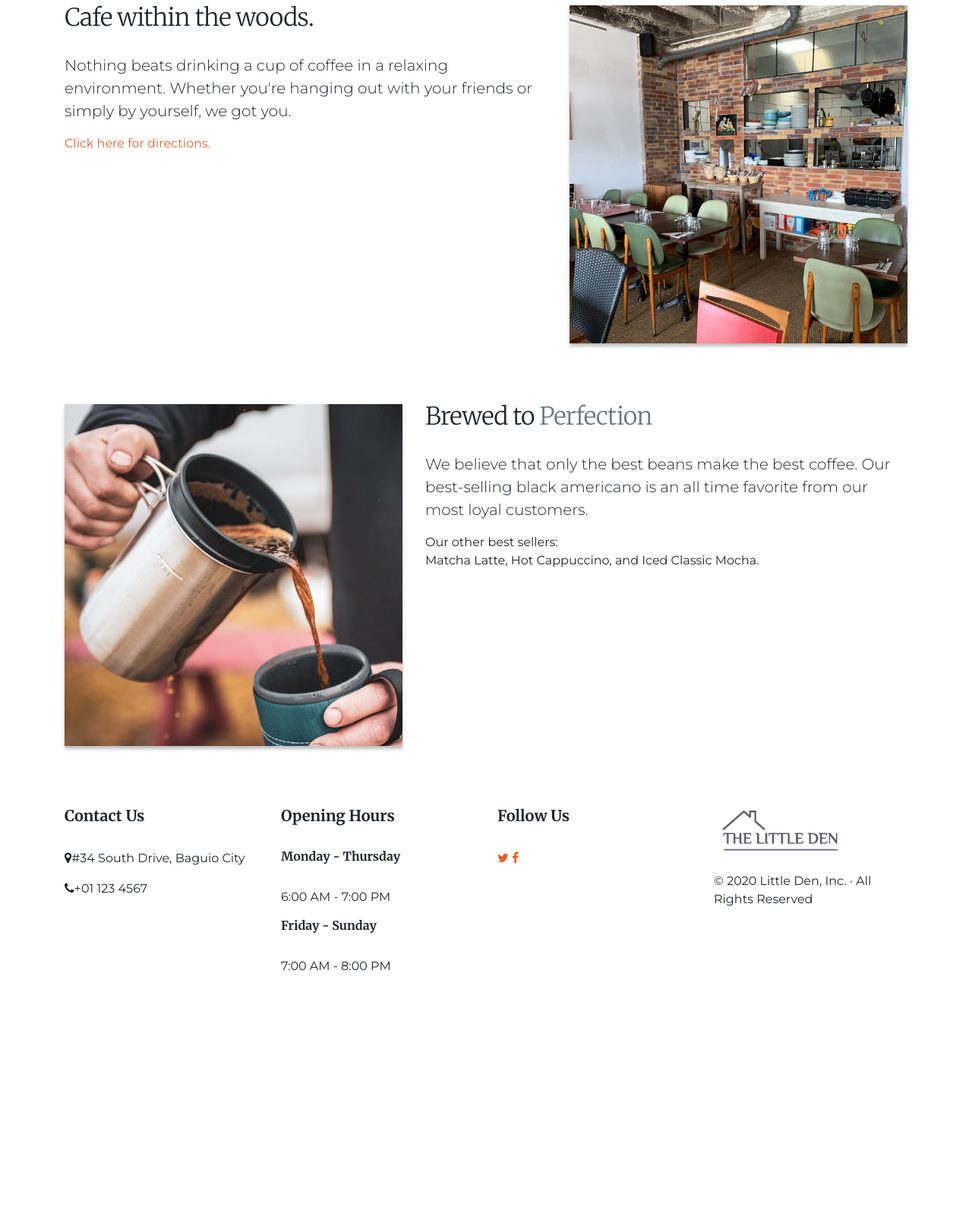
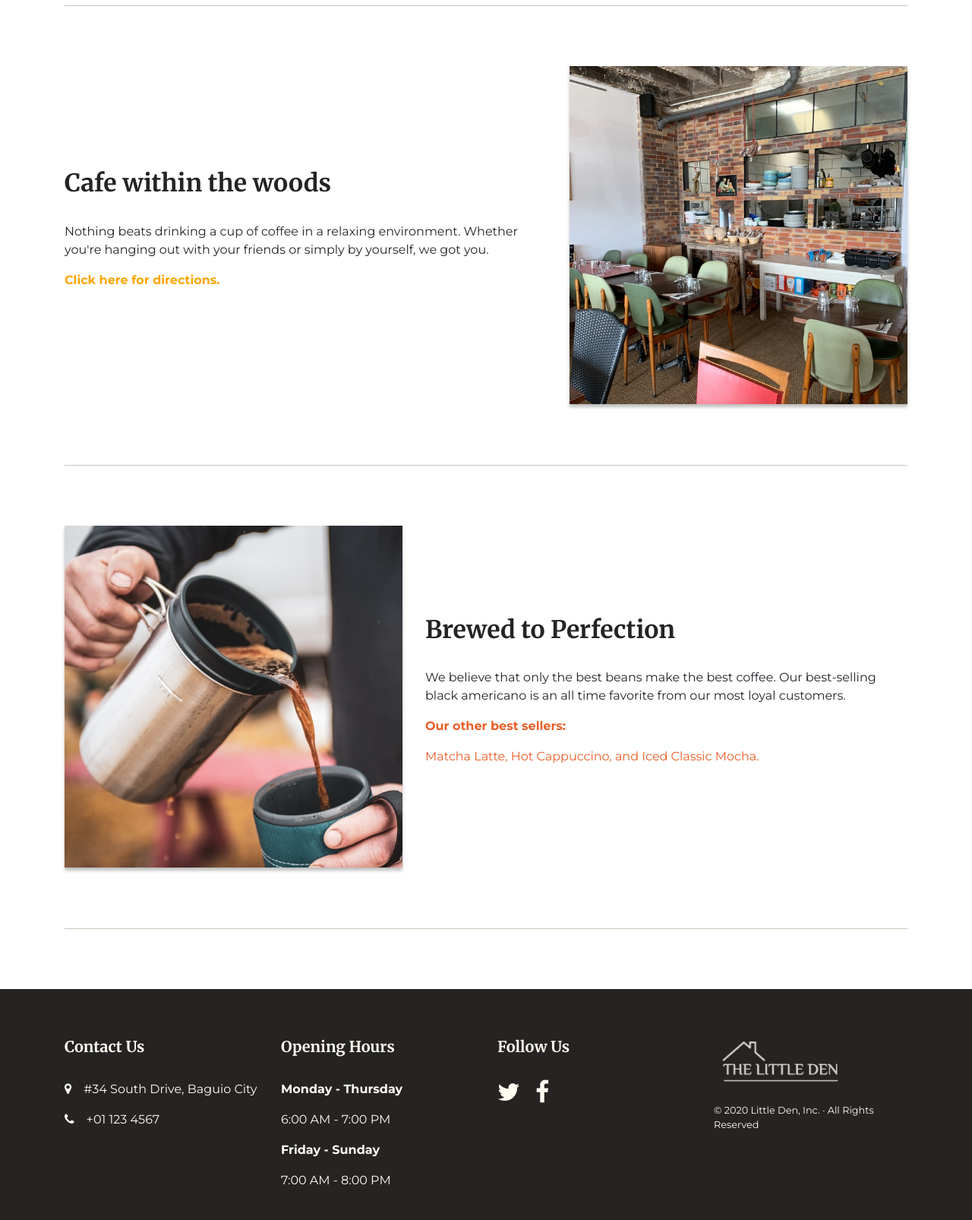
Before and after one commit to AzrielleP/SusheeResto, a website built with webpack: page src/index.html in a window 1280 px wide. Shown: the part 873-2479 px from the top of the page at 76% size. Before the commit the page ends 2173 px from the top, so only its background shows below. Built offline with nearby package versions, Linux system fonts and the light colour scheme; files whose address does not match are found by name.

Commit message:
Updated the styling of the whole home page except the navbar

```diff
--- a/src/index.html
+++ b/src/index.html
@@ -94,7 +94,7 @@
             />
             <div class="container">
               <div class="carousel-caption text-left">
-                <h1>Only The Best Beans</h1>
+                <h1 class = "light-text">Only The Best Beans</h1>
                 <p class = "text-uppercase">
                   Hand-picked beans fresh from our farm
                 </p>
@@ -114,7 +114,7 @@
             />
             <div class="container">
               <div class="carousel-caption">
-                <h1>Welcome to <br>The Little Den</h1>
+                <h1 class = "light-text">Welcome to <br>The Little Den</h1>
                 <p class = "text-uppercase">
                   Take a sip of the best Black Americano coffee
                 </p>
@@ -134,7 +134,7 @@
             />
             <div class="container">
               <div class="carousel-caption text-right">
-                <h1>A New Way To Reach Us</h1>
+                <h1 class = "light-text">A New Way To Reach Us</h1>
                 <p class = "text-uppercase">
                   You can now reach us via our website
                 </p>
@@ -178,17 +178,16 @@
 
         <div class="row featurette">
 
-          <div class="col-md-7">
-            <h2 class="featurette-heading">
-              Cafe within
-              <span class="">the woods.</span>
+          <div class="col-md-7 my-auto">
+            <h2>
+              Cafe within the woods
             </h2>
-            <p class="lead">
+            <p class>
               Nothing beats drinking a cup of coffee in a relaxing environment.
               Whether you're hanging out with your friends or simply by
               yourself, we got you.
             </p>
-            <p>
+            <p class = "font-weight-bold">
               <a href = 'contact.html#map'>Click here for directions.</a>
             </p>
           </div>
@@ -205,19 +204,19 @@
 
         <div class="row featurette">
 
-          <div class="col-md-7 order-md-2">
-            <h2 class="featurette-heading">
-              Brewed to
-              <span class="text-muted">Perfection</span>
+          <div class="col-md-7 order-md-2 my-auto">
+            <h2>
+              Brewed to Perfection
             </h2>
-            <p class="lead">
+            <p>
               We believe that only the best beans make the best coffee. Our
               best-selling black americano is an all time favorite from our most
               loyal customers.
             </p>
-            <p>
+            <p class = "font-weight-bold orange-text">
               Our other best sellers:
-              <br>
+            </p>
+            <p class = "orange-text">
               Matcha Latte, Hot Cappuccino, and
               Iced Classic Mocha.
             </p>
@@ -238,13 +237,13 @@
 
       <!-- Footer
     ================================================== -->
-    <footer class="container">
-
+    <footer>
+      <div class="container">
       <div class="row">
 
         <div class="col-md-3">
           <div class="extra-padding">
-            <p class="h5">Contact Us</p>
+            <h5 class = "light-text">Contact Us</h5>
             <p>
               <i class="fa fa-map-marker"></i>#34 South Drive, Baguio City
             </p>
@@ -254,17 +253,17 @@
 
         <div class="col-md-3">
           <div class="extra-padding">
-            <p class="h5">Opening Hours</p>
-            <p class="h6">Monday - Thursday</p>
+            <h5 class = "light-text">Opening Hours</h5>
+            <p class = "font-weight-bold">Monday - Thursday</p>
             <p>6:00 AM - 7:00 PM</p>
-            <p class="h6">Friday - Sunday</p>
+            <p class = "font-weight-bold">Friday - Sunday</p>
             <p>7:00 AM - 8:00 PM</p>
           </div>
         </div>
 
         <div class="col-md-3">
           <div class="extra-padding">
-            <p class="h5">Follow Us</p>
+            <h5 class = "light-text">Follow Us</h5>
             <a href="#" class="btn-floating btn-tw" role="button"
               ><i class="fa fa-twitter"></i
             ></a>
@@ -279,20 +278,22 @@
             <p>
               <a class="navbar-brand my-auto" href="index.html">
                 <img
-                  src="assets/little-den-logo-darker.png"
+                  src="assets/little-den-logo.png"
                   height="60"
                   alt="logo"
                 />
               </a>
             </p>
-            <p>
+            <p class = "small">
               &copy; 2020 Little Den, Inc. &middot; All Rights Reserved
             </p>
           </div>
         </div>
 
       </div>
+      </div>
     </footer>
+
   </main>
 
   <script src="https://code.jquery.com/jquery-3.5.1.slim.min.js" integrity="sha384-DfXdz2htPH0lsSSs5nCTpuj/zy4C+OGpamoFVy38MVBnE+IbbVYUew+OrCXaRkfj" crossorigin="anonymous"></script>
```
Also changed, not shown: dist/css/main.css, dist/css/main.scss, dist/index.html, 1 other file.
